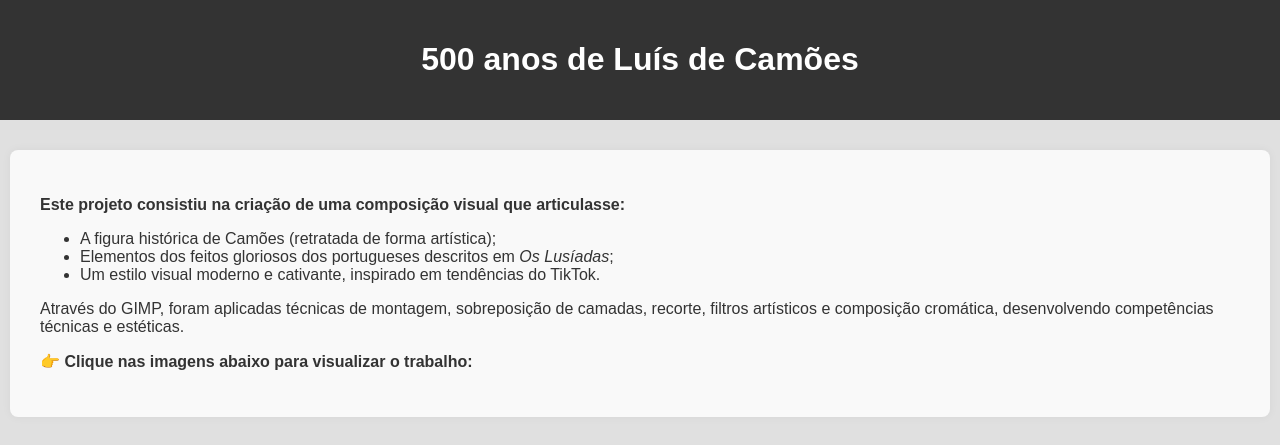
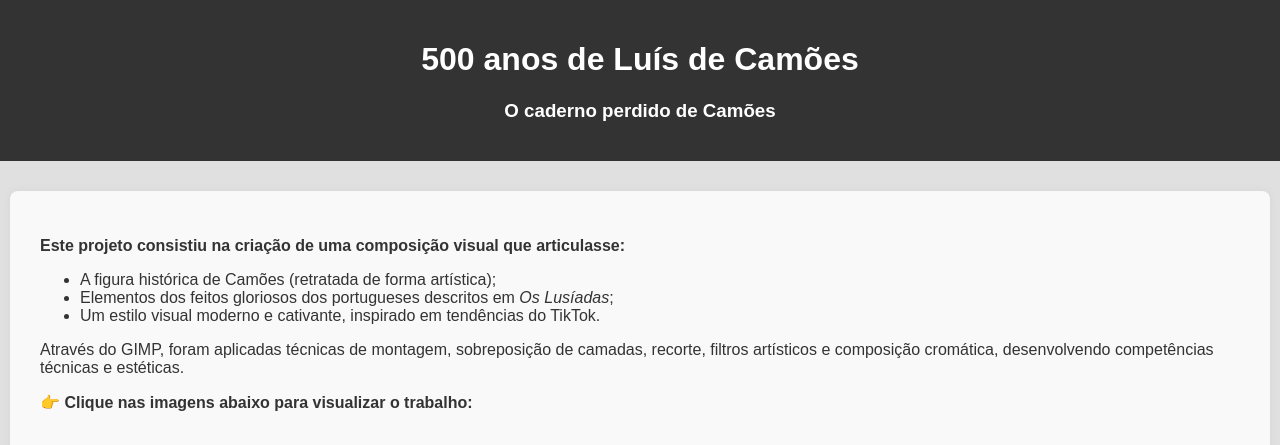
Before and after one commit to MariaPereira2025/DAC, a plain HTML site: page index.html in a window 1280 px wide. Shown: the top 445 px of the page. Drawn offline with Linux system fonts and the light colour scheme.

Commit message:
Update index.html

```diff
--- a/index.html
+++ b/index.html
@@ -68,6 +68,7 @@
 
 <header>
     <h1>500 anos de Luís de Camões</h1>
+    <h3>O caderno perdido de Camões</h3>
 </header>
 
 <section class="intro">
```
